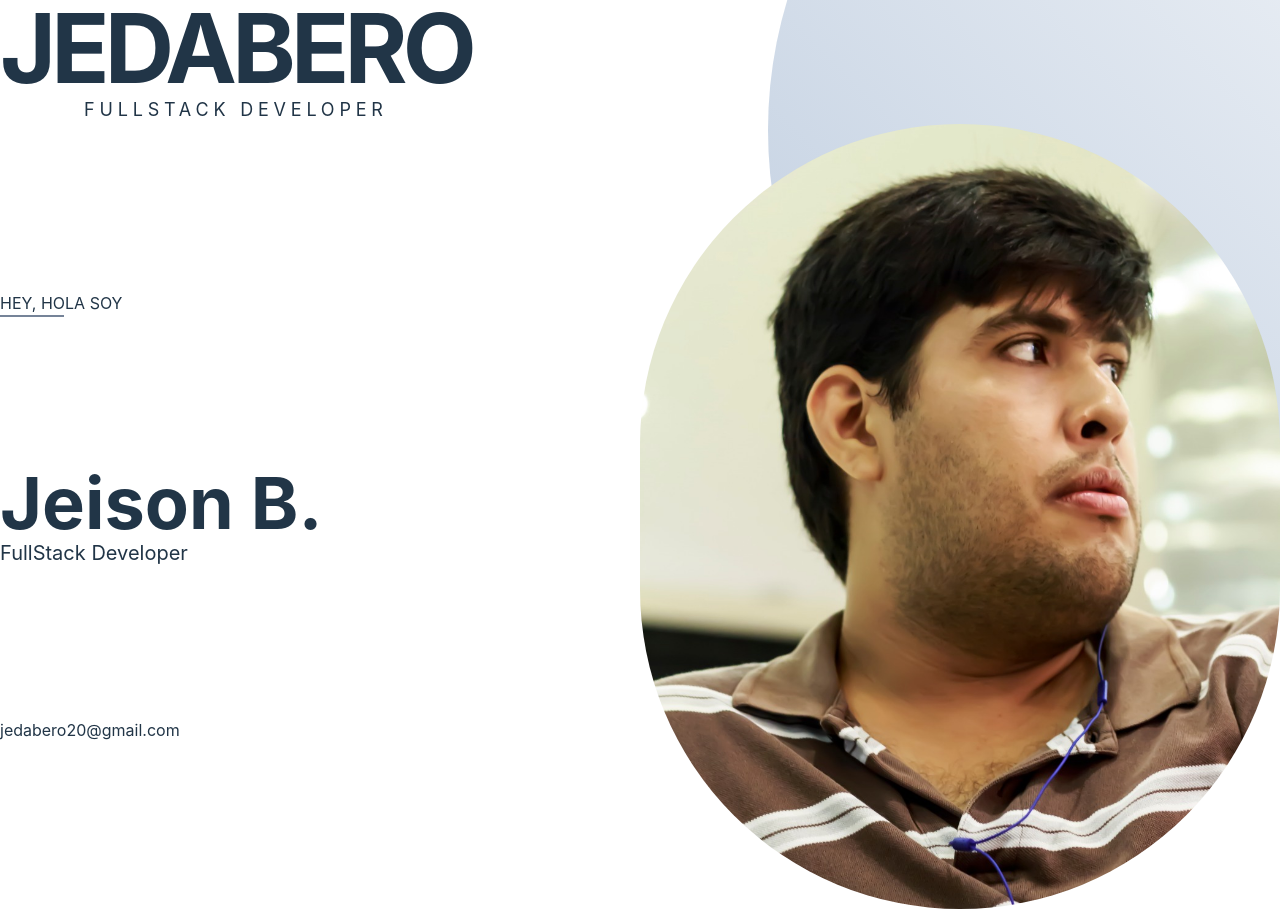
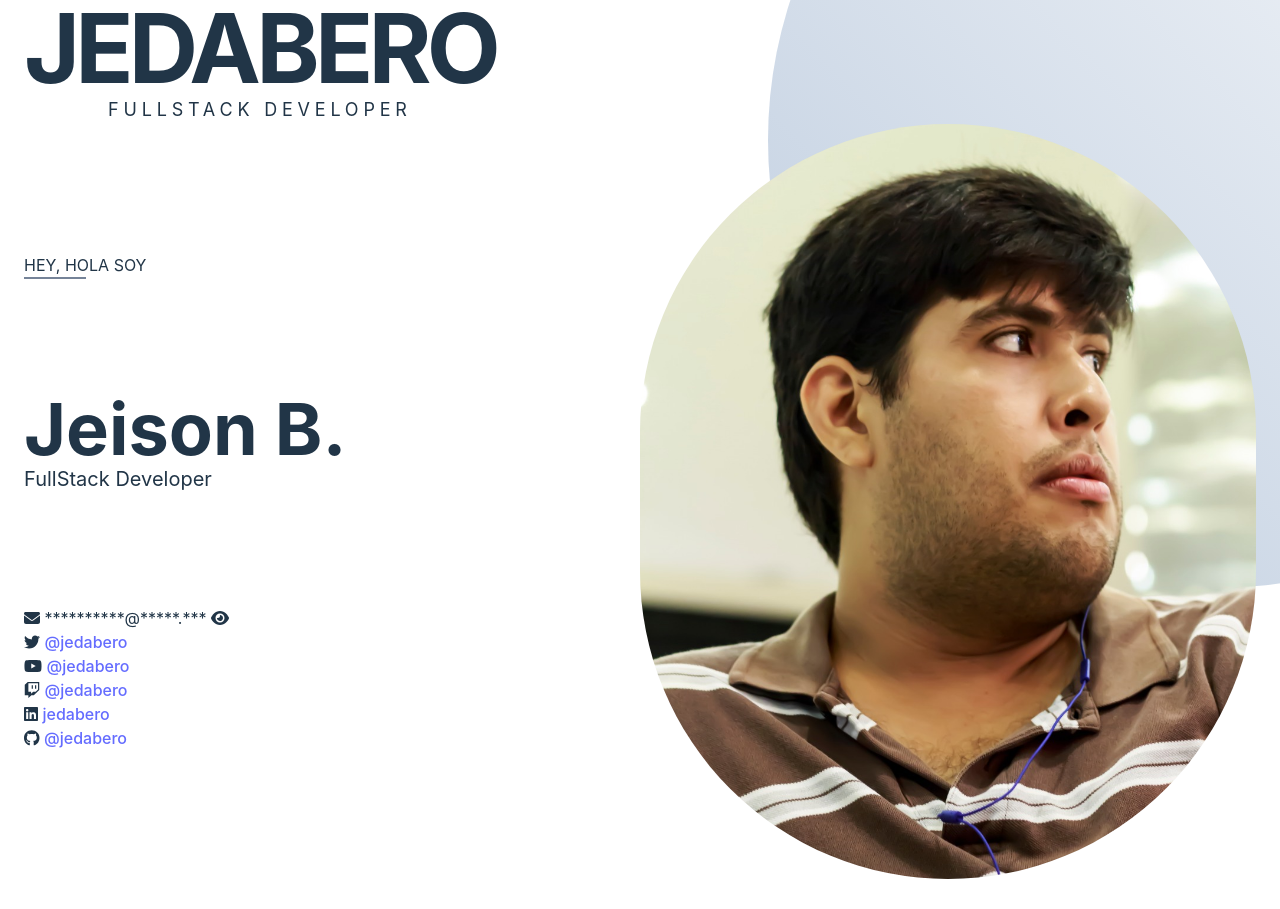
Before and after one commit to jedabero/jedabero.github.io, a React (Vite) app: page / in a window 1280 px wide. Shown: the top 909 px of the page. After the commit the page ends 879 px from the top, so only its background shows below. Built offline with nearby package versions, Linux system fonts and the light colour scheme.

Commit message:
Completed presentation card

```diff
--- a/package.json
+++ b/package.json
@@ -10,6 +10,11 @@
     "preview": "vite preview"
   },
   "dependencies": {
+    "@fortawesome/fontawesome-svg-core": "^6.5.2",
+    "@fortawesome/free-brands-svg-icons": "^6.5.2",
+    "@fortawesome/free-regular-svg-icons": "^6.5.2",
+    "@fortawesome/free-solid-svg-icons": "^6.5.2",
+    "@fortawesome/react-fontawesome": "^0.2.2",
     "react": "^18.2.0",
     "react-dom": "^18.2.0"
   },
--- a/src/App.css
+++ b/src/App.css
@@ -2,6 +2,7 @@
   max-width: 1280px;
   margin: 0 auto;
   text-align: center;
+  padding-inline: 1.5rem;
 }
 
 .logo {
--- a/src/components/PresentationCard.tsx
+++ b/src/components/PresentationCard.tsx
@@ -1,6 +1,55 @@
+import { useCallback, useState } from 'react'
+import { FontAwesomeIcon } from '@fortawesome/react-fontawesome'
+import { faEnvelope } from '@fortawesome/free-solid-svg-icons/faEnvelope'
+import { faTwitter } from '@fortawesome/free-brands-svg-icons/faTwitter'
+import { faYoutube } from '@fortawesome/free-brands-svg-icons/faYoutube'
+import { faTwitch } from '@fortawesome/free-brands-svg-icons/faTwitch'
+import { faLinkedin } from '@fortawesome/free-brands-svg-icons/faLinkedin'
+import { faGithub } from '@fortawesome/free-brands-svg-icons/faGithub'
+import { faEye } from '@fortawesome/free-solid-svg-icons/faEye'
+import { faEyeSlash } from '@fortawesome/free-solid-svg-icons/faEyeSlash'
+
 import me from '../assets/me.jpeg'
 
+const socials = [
+  {
+    id: 'twitter',
+    icon: faTwitter,
+    handle: '@jedabero',
+    url: 'twitter.com/jedabero'
+  },
+  {
+    id: 'youtube',
+    icon: faYoutube,
+    handle: '@jedabero',
+    url: 'www.youtube.com/@jedabero'
+  },
+  {
+    id: 'twitch',
+    icon: faTwitch,
+    handle: '@jedabero',
+    url: 'www.twitch.tv/jedabero'
+  },
+  {
+    id: 'linkedIn',
+    icon: faLinkedin,
+    handle: 'jedabero',
+    url: 'www.linkedin.com/in/jedabero'
+  },
+  {
+    id: 'github',
+    icon: faGithub,
+    handle: '@jedabero',
+    url: 'github.com/jedabero'
+  }
+]
+const email = 'jedabero20@gmail.com'
+
 export default function PresentationCard() {
+  const [showEmail, setShowEmail] = useState(false)
+  const handleReveal = useCallback(() => {
+    setShowEmail(show => !show)
+  }, [])
   return (
     <div className="flex flex-row">
       <div className="flex flex-1 flex-col justify-evenly py-4 text-left">
@@ -12,7 +61,29 @@ export default function PresentationCard() {
           <h2 className="text-7xl font-bold">Jeison B.</h2>
           <h3 className="text-xl">FullStack Developer</h3>
         </div>
-        <div>jedabero20@gmail.com</div>
+        <div>
+          <div>
+            <FontAwesomeIcon icon={faEnvelope} />{' '}
+            {showEmail ? (
+              <a href={`mailto:${email}`}>{email}</a>
+            ) : (
+              '**********@*****.***'
+            )}{' '}
+            <FontAwesomeIcon
+              style={{ cursor: 'pointer' }}
+              onClick={handleReveal}
+              icon={showEmail ? faEyeSlash : faEye}
+            />
+          </div>
+          {socials.map(({ id, icon, handle, url }) => (
+            <div key={id}>
+              <FontAwesomeIcon icon={icon} />{' '}
+              <a href={`https://${url}`} target="_blank">
+                {handle}
+              </a>
+            </div>
+          ))}
+        </div>
       </div>
 
       <div className="flex-1">
```
Also changed, not shown: 1 other file (tests, documents, lock files or other folders).
